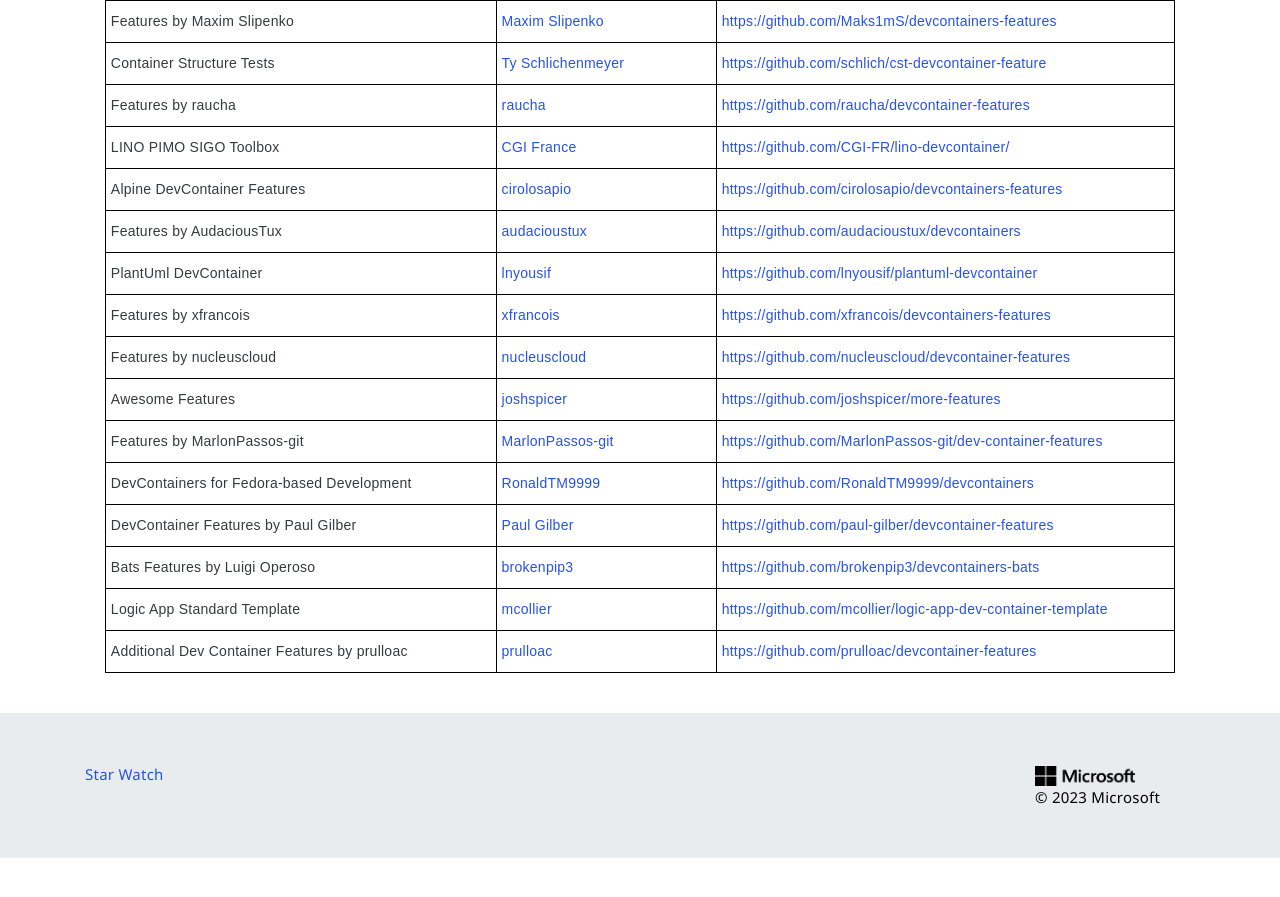
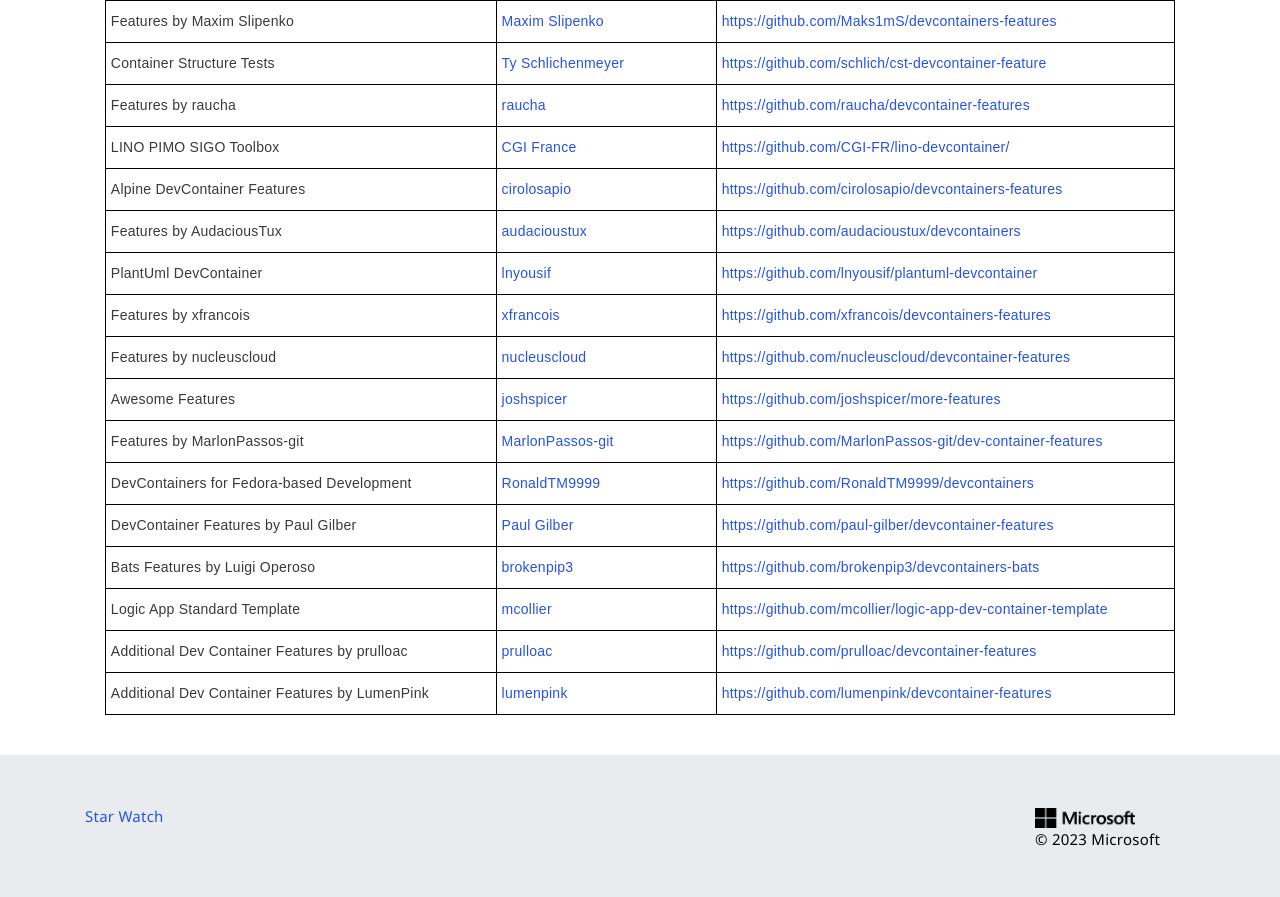
Before and after one commit to devcontainers/devcontainers.github.io, a Jekyll site: the page built from collections.html, in a window 1280 px wide and 900 px high, scrolled down 4996 px. Shown: the top 897 px of the window. Built offline with Jekyll 4.4.1, drawn with Linux system fonts in a browser that asks for light colours; nearby versions of some CDN libraries; comment, search, counter and statistics services are not loaded; before the commit the page ends 5854 px from its top, so only the background shows below that.

Commit message:
Add lumenpink collection to collection-index.yml (#332)

```diff
--- a/_data/collection-index.yml
+++ b/_data/collection-index.yml
@@ -633,3 +633,8 @@
   contact: https://github.com/prulloac/devcontainer-features/issues
   repository: https://github.com/prulloac/devcontainer-features
   ociReference: ghcr.io/prulloac/devcontainer-features
+- name: Additional Dev Container Features by LumenPink
+  maintainer: lumenpink
+  contact: https://github.com/lumenpink/devcontainer-features/issues
+  repository: https://github.com/lumenpink/devcontainer-features
+  ociReference: ghcr.io/lumenpink/devcontainer-features
```
